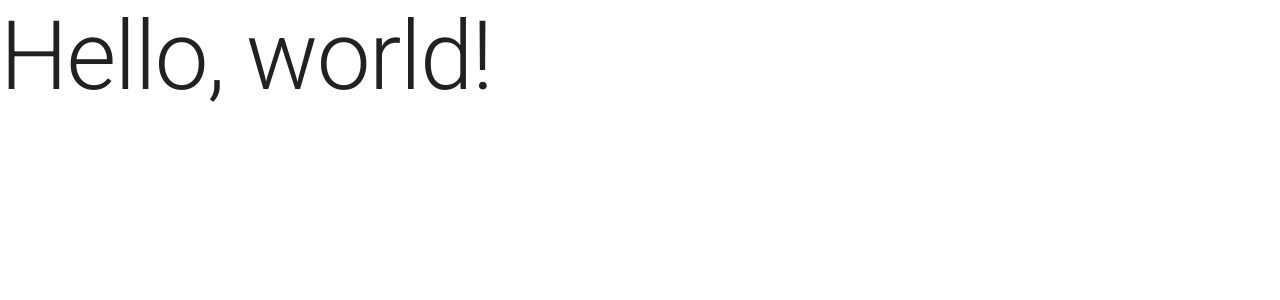
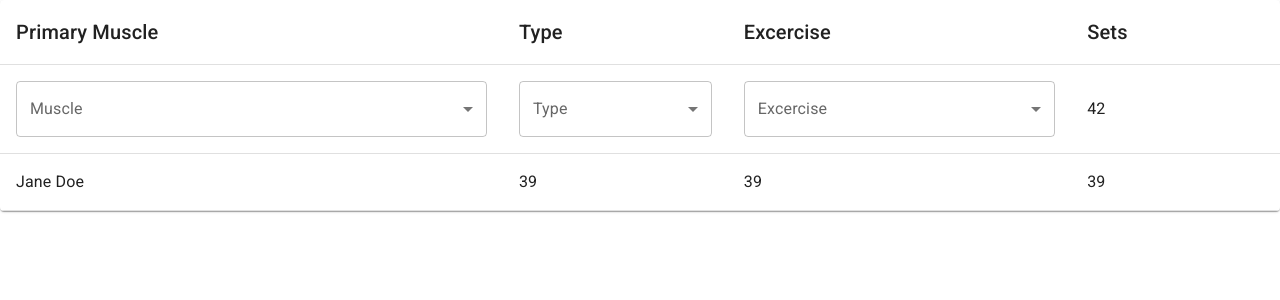
Before and after one commit to v4rgas/HairlessLifting, a React (Vite) app: page / in a window 1280 px wide. Shown: the top 300 px of the page. Built offline with nearby package versions, Linux system fonts and the light colour scheme.

Commit message:
chore: Add react-router-dom dependency and create new components for exercise selection

```diff
--- a/package.json
+++ b/package.json
@@ -16,7 +16,8 @@
     "@mui/icons-material": "^5.16.0",
     "@mui/material": "^5.16.0",
     "react": "^18.3.1",
-    "react-dom": "^18.3.1"
+    "react-dom": "^18.3.1",
+    "react-router-dom": "^6.24.1"
   },
   "devDependencies": {
     "@types/react": "^18.3.3",
--- a/src/App.jsx
+++ b/src/App.jsx
@@ -1,10 +1,62 @@
-import { Box, Typography } from '@mui/material'
+import { Box, Paper, Table, TableBody, TableCell, TableContainer, TableHead, TableRow, Typography } from '@mui/material'
+
+import ExcerSelector from './ExcerSelector'
+import MuscleSelector from './MuscleSelector'
+import TypeSelector from './TypeSelector'
 
 function App() {
   return (
-    <Box>
-      <Typography variant="h1">Hello, world!</Typography>
-    </Box>
+    <TableContainer component={Paper}>
+      <Table>
+        <TableHead>
+          <TableRow>
+            <TableCell>
+              <Typography variant="h6">Primary Muscle</Typography>
+            </TableCell>
+            <TableCell>
+              <Typography variant="h6">Type</Typography>
+            </TableCell>
+            <TableCell>
+              <Typography variant="h6">Excercise</Typography>
+            </TableCell>
+            <TableCell>
+              <Typography variant="h6">Sets</Typography>
+            </TableCell>
+          </TableRow>
+        </TableHead>
+
+        <TableBody>
+          <TableRow>
+            <TableCell>
+              <MuscleSelector handleChange={(e) => { console.log(e.target.value) }} />
+            </TableCell>
+            <TableCell>
+              <TypeSelector handleChange={(e) => { console.log(e.target.value) }} />
+            </TableCell>
+            <TableCell>
+              <ExcerSelector handleChange={(e) => { console.log(e.target.value) }} />
+            </TableCell>
+            <TableCell>
+              <Typography variant="body1">42</Typography>
+            </TableCell>
+          </TableRow>
+          <TableRow>
+            <TableCell>
+              <Typography variant="body1">Jane Doe</Typography>
+            </TableCell>
+            <TableCell>
+              <Typography variant="body1">39</Typography>
+            </TableCell>
+            <TableCell>
+              <Typography variant="body1">39</Typography>
+            </TableCell>
+            <TableCell>
+              <Typography variant="body1">39</Typography>
+            </TableCell>
+          </TableRow>
+        </TableBody>
+      </Table>
+    </TableContainer>
   )
 }
 
--- /dev/null
+++ b/src/ExcerSelector.jsx
@@ -0,0 +1,25 @@
+import { FormControl, InputLabel, MenuItem, Select } from '@mui/material'
+
+import { useState } from 'react';
+
+export default function ExcerSelector({ handleChange }) {
+    const [excercise, setExcercise] = useState('');
+    return (<FormControl fullWidth>
+        <InputLabel id="excercise-select">Excercise</InputLabel>
+        <Select
+            labelId="excercise-select"
+            id="excercise-selector"
+            value={excercise}
+            label="Excercise"
+            onChange={(e) => {
+                setExcercise(e.target.value)
+                handleChange(e)
+            }}
+        >
+            <MenuItem value={10}>Ten</MenuItem>
+            <MenuItem value={20}>Twenty</MenuItem>
+            <MenuItem value={30}>Thirty</MenuItem>
+        </Select>
+    </FormControl >)
+
+}
--- /dev/null
+++ b/src/MuscleSelector.jsx
@@ -0,0 +1,28 @@
+import { FormControl, InputLabel, MenuItem, Select } from '@mui/material'
+
+import { useState } from 'react';
+import useYoutubeScrapper from './scraperExcercise';
+
+export default function MuscleSelector({ handleChange }) {
+    const [muscle, setMuscle] = useState('');
+    const { getPlaylistVideos } = useYoutubeScrapper()
+    return (<FormControl fullWidth>
+        <InputLabel id="muscle-select">Muscle</InputLabel>
+        <Select
+            labelId="muscle-select"
+            id="muscle-selector"
+            value={muscle}
+            label="Muscle"
+            onChange={(e) => {
+                setMuscle(e.target.value)
+                getPlaylistVideos("https://www.youtube.com/playlist?list=PLyqKj7LwU2RuyZwWCIiDHuFZGN11QW3Ff")
+                handleChange(e)
+            }}
+        >
+            <MenuItem value={10}>Ten</MenuItem>
+            <MenuItem value={20}>Twenty</MenuItem>
+            <MenuItem value={30}>Thirty</MenuItem>
+        </Select>
+    </FormControl >)
+
+}
--- /dev/null
+++ b/src/TypeSelector.jsx
@@ -0,0 +1,24 @@
+import { FormControl, InputLabel, MenuItem, Select } from '@mui/material'
+
+import { useState } from 'react';
+
+export default function TypeSelector({ handleChange }) {
+    const [type, setType] = useState('');
+    return (<FormControl fullWidth>
+        <InputLabel id="type-select">Type</InputLabel>
+        <Select
+            labelId="type-select"
+            id="type-selector"
+            value={type}
+            label="Type"
+            onChange={(e) => {
+                setType(e.target.value)
+                handleChange(e)
+            }}
+        >
+            <MenuItem value={10}>Isolation</MenuItem>
+            <MenuItem value={20}>Compound</MenuItem>
+        </Select>
+    </FormControl >)
+
+}
--- a/src/main.jsx
+++ b/src/main.jsx
@@ -2,15 +2,27 @@ import '@fontsource/roboto/300.css';
 import '@fontsource/roboto/400.css';
 import '@fontsource/roboto/500.css';
 import '@fontsource/roboto/700.css';
+
+import {
+  RouterProvider,
+  createBrowserRouter,
+} from "react-router-dom";
 
 import App from './App.jsx'
 import { CssBaseline } from '@mui/material';
 import React from 'react'
 import ReactDOM from 'react-dom/client'
 
+const router = createBrowserRouter([
+  {
+    path: "/",
+    element: <App />,
+  },
+]);
+
 ReactDOM.createRoot(document.getElementById('root')).render(
   <React.StrictMode>
     <CssBaseline />
-    <App />
-  </React.StrictMode>,
+    <RouterProvider router={router} />
+  </React.StrictMode>
 )
--- /dev/null
+++ b/src/scraperExcercise.jsx
@@ -0,0 +1,12 @@
+export default function useYoutubeScrapper() {
+    const cors_anywhere = "https://cors-anywhere.herokuapp.com/"
+    const getPlaylistVideos = async (playlistUrl) => {
+
+        const response = await fetch(cors_anywhere + playlistUrl)
+        const html = await response.text()
+        const parser = new DOMParser()
+        console.log(parser.parseFromString(html, "text/html"))
+    }
+
+    return { getPlaylistVideos }
+}
```
Also changed, not shown: 1 other file (tests, documents, lock files or other folders).
